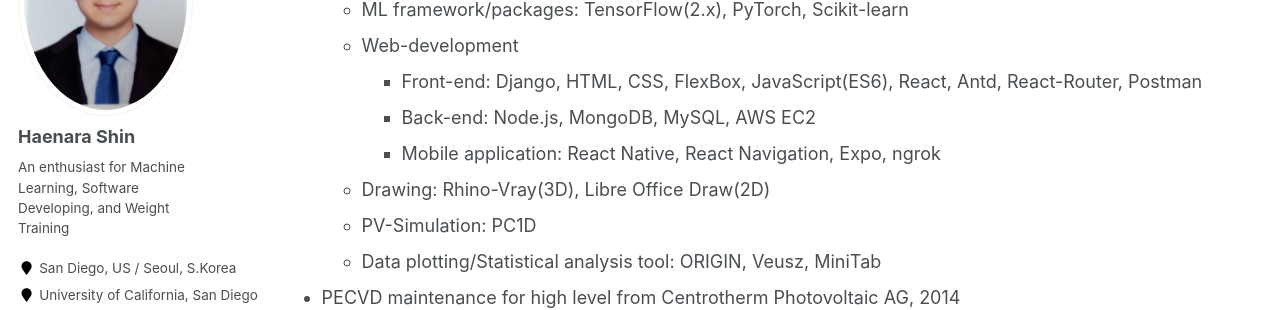
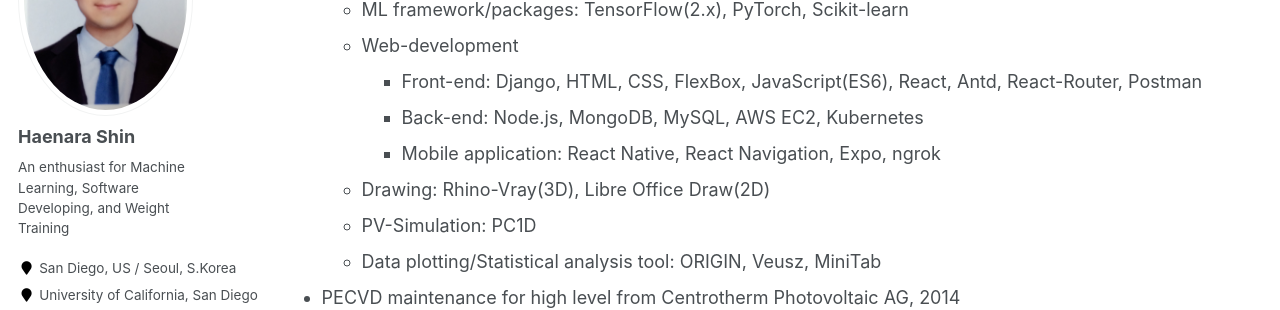
Before and after one commit to haenara-shin/haenara-shin.github.io, a Jekyll site: the page built from _pages/cv.md, in a window 1280 px wide and 900 px high, scrolled down 2404 px. Shown: the part 153-463 px from the top of the window. Built offline with Jekyll 4.4.1, drawn with Linux system fonts in a browser that asks for light colours.

Commit message:
Update cv.md

```diff
--- a/_pages/cv.md
+++ b/_pages/cv.md
@@ -79,7 +79,7 @@ Skills
   * ML framework/packages: TensorFlow(2.x), PyTorch, Scikit-learn
   * Web-development
     * Front-end: Django, HTML, CSS, FlexBox, JavaScript(ES6), React, Antd, React-Router, Postman
-    * Back-end: Node.js, MongoDB, MySQL, AWS EC2
+    * Back-end: Node.js, MongoDB, MySQL, AWS EC2, Kubernetes
     * Mobile application: React Native, React Navigation, Expo, ngrok
   * Drawing: Rhino-Vray(3D), Libre Office Draw(2D)
   * PV-Simulation: PC1D
```
